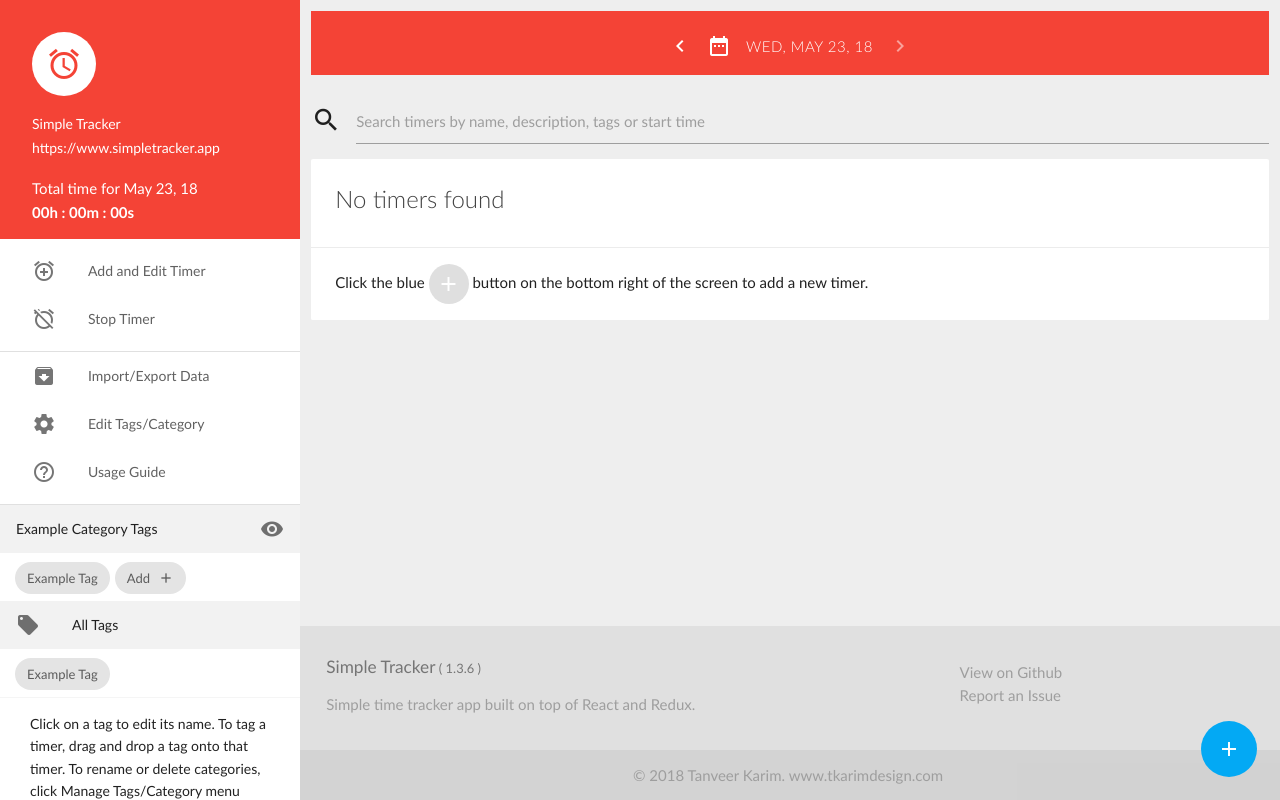
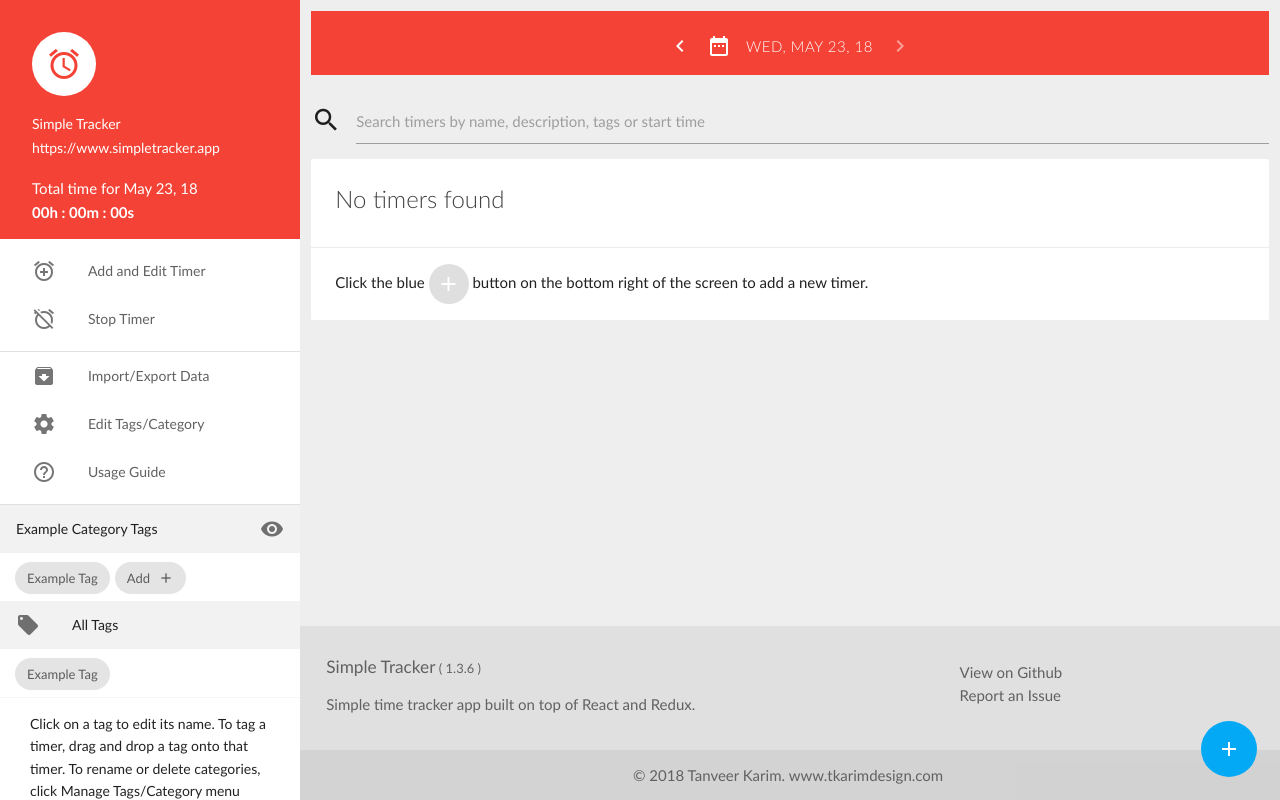
Before and after one commit to tanmancan/simple-tracker, a React (Create React App) app: page / in a window 1280 px wide. Built offline with nearby package versions, Linux system fonts and the light colour scheme; a web font is replaced by a local one.

Commit message:
improve contrast in footer text

```diff
--- a/src/App.js
+++ b/src/App.js
@@ -275,20 +275,20 @@ class App extends Component {
           <footer className="page-footer grey lighten-2">
               <div className="row footer-content">
                 <div className="col l6 s12">
-                <h6 className="grey-text text-darken-1">
+                <h6 className="grey-text text-darken-2">
                 <span style={{textTransform:'capitalize'}}>{pkg.name.replace(/-/g, ' ')}</span>
                 <small> ( {pkg.version} )</small></h6>
-                <p className="grey-text">{pkg.description}</p>
+                <p className="grey-text text-darken-2">{pkg.description}</p>
                 </div>
                 <div className="col l4 offset-l2 s12">
                   <ul>
-                    <li><a className="grey-text" target="_blank" rel="noopener noreferrer" href={pkg.repository.url.replace(/(git\+)|(.git)$/g,'')}>View on Github</a></li>
-                    <li><a className="grey-text" target="_blank" rel="noopener noreferrer" href={pkg.bugs.url}>Report an Issue</a></li>
+                    <li><a className="grey-text text-darken-2" target="_blank" rel="noopener noreferrer" href={pkg.repository.url.replace(/(git\+)|(.git)$/g,'')}>View on Github</a></li>
+                    <li><a className="grey-text text-darken-2" target="_blank" rel="noopener noreferrer" href={pkg.bugs.url}>Report an Issue</a></li>
                   </ul>
                 </div>
               </div>
-            <div className="footer-copyright grey-text">
-              &copy; {new Date().getFullYear()} Tanveer Karim. <a className="grey-text" style={{padding:'0 .25rem'}} target="_blank" rel="noopener noreferrer" href="http://www.tkarimdesign.com">www.tkarimdesign.com</a>
+            <div className="footer-copyright grey-text text-darken-2">
+              &copy; {new Date().getFullYear()} Tanveer Karim. <a className="grey-text text-darken-2" style={{padding:'0 .25rem'}} target="_blank" rel="noopener noreferrer" href="http://www.tkarimdesign.com">www.tkarimdesign.com</a>
             </div>
           </footer>
         </main>
```
